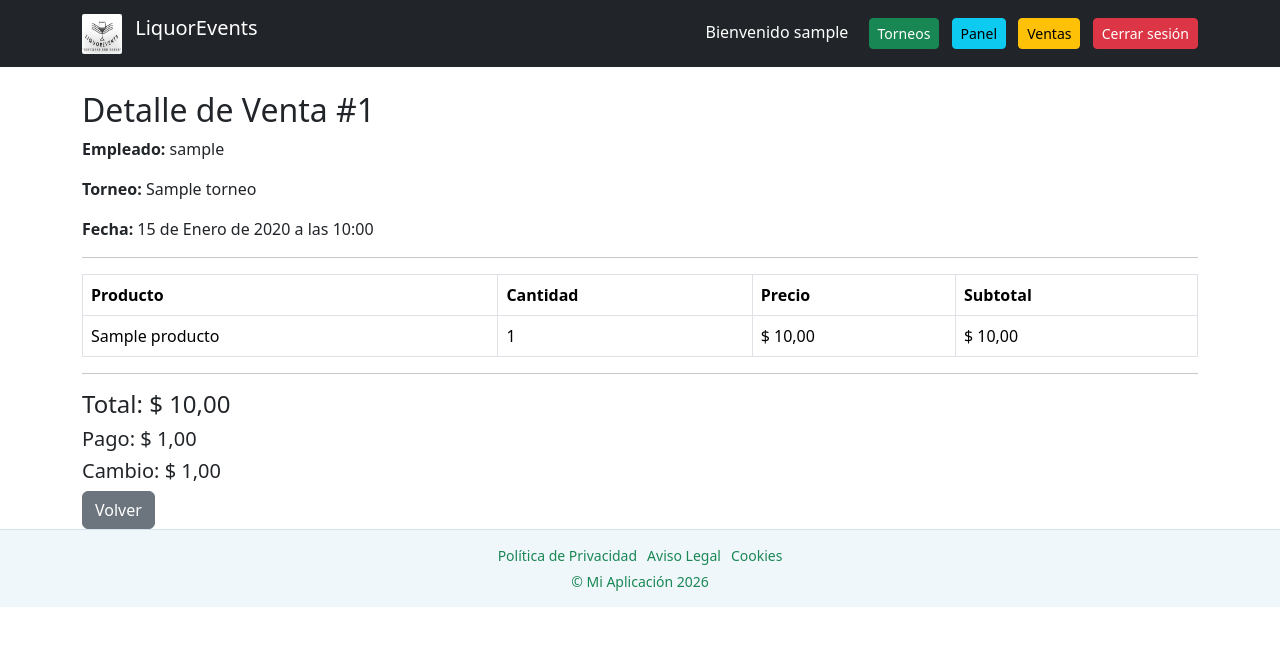
After one commit to Nataly2802/LiquorEventsDjango, a Django app: page /ventas/1/ in a window 1280 px wide. The commit adds this page. Shown: the top 646 px of the page. Run offline with Django 5.2, Linux system fonts and the light colour scheme; a user stored in the database is signed in; tables that the repository leaves empty hold one stand-in row (values such as "Sample post").

Commit message:
CRUD completo de Ventas

```diff
--- /dev/null
+++ b/inventario/templates/inventario/detalle_venta.html
@@ -0,0 +1,55 @@
+{% extends 'base/base.html' %}
+
+{% block contenido %}
+
+<h2>Detalle de Venta #{{ venta.id }}</h2>
+
+<p><strong>Empleado:</strong> {{ venta.empleado.username }}</p>
+
+<p><strong>Torneo:</strong>
+{% if venta.torneo %}
+{{ venta.torneo.nombre }}
+{% else %}
+Venta normal
+{% endif %}
+</p>
+
+<p><strong>Fecha:</strong> {{ venta.fecha }}</p>
+
+<hr>
+
+<table class="table table-bordered">
+
+<thead>
+<tr>
+<th>Producto</th>
+<th>Cantidad</th>
+<th>Precio</th>
+<th>Subtotal</th>
+</tr>
+</thead>
+
+<tbody>
+
+{% for d in detalles %}
+<tr>
+<td>{{ d.producto.nombre }}</td>
+<td>{{ d.cantidad }}</td>
+<td>$ {{ d.precio }}</td>
+<td>$ {{ d.subtotal }}</td>
+</tr>
+{% endfor %}
+
+</tbody>
+
+</table>
+
+<hr>
+
+<h4>Total: $ {{ venta.total }}</h4>
+<h5>Pago: $ {{ venta.pago }}</h5>
+<h5>Cambio: $ {{ venta.cambio }}</h5>
+
+<a href="/ventas/" class="btn btn-secondary">Volver</a>
+
+{% endblock %}
--- a/inventario/urls.py
+++ b/inventario/urls.py
@@ -1,9 +1,13 @@
 from django.urls import path
 from . import views
-
+from .views import lista_ventas, detalle_venta, eliminar_venta, exportar_excel, reporte_pdf
 urlpatterns = [
     path('venta/', views.crear_venta, name='crear_venta'),
     path('dashboard/', views.dashboard, name='dashboard'),
     path('ticket/<int:venta_id>/', views.ticket_pdf, name='ticket_pdf'),
-
+    path('ventas/', lista_ventas, name='lista_ventas'),
+    path('ventas/<int:venta_id>/', detalle_venta, name='detalle_venta'),
+    path('ventas/eliminar/<int:venta_id>/', eliminar_venta, name='eliminar_venta'),
+    path('ventas/excel/', exportar_excel, name='exportar_excel'),
+    path('ventas/pdf/', reporte_pdf, name='reporte_pdf'),
 ]
--- a/inventario/views.py
+++ b/inventario/views.py
@@ -10,7 +10,17 @@ from django.db.models import Sum
 from django.db.models.functions import TruncDate
 from django.db.models import Count
 import json
-from torneos.models import Torneo
+import openpyxl
+from django.contrib import messages
+from django.db import transaction
+from django.utils.dateparse import parse_date
+from reportlab.lib.pagesizes import letter
+from openpyxl.styles import Font
+from reportlab.platypus import SimpleDocTemplate, Table, TableStyle, Image, Paragraph, Spacer
+from reportlab.lib import colors
+from reportlab.lib.styles import getSampleStyleSheet
+import os
+from django.conf import settings
 # Create your views here.
 def solo_empleados(view_func):
 
@@ -19,7 +29,7 @@ def solo_empleados(view_func):
         if request.user.is_superuser:
             return view_func(request, *args, **kwargs)
 
-        if hasattr(request.user, "rol") and request.user.rol in ["administrador", "empleado"]:
+        if hasattr(request.user, "rol") and request.user.rol in ["admin", "empleado"]:
             return view_func(request, *args, **kwargs)
 
         return HttpResponse("No tienes permiso para acceder a ventas")
@@ -28,6 +38,7 @@ def solo_empleados(view_func):
 
 @login_required
 @solo_empleados
+@transaction.atomic
 def crear_venta(request):
 
     productos = Producto.objects.all()
@@ -36,48 +47,72 @@ def crear_venta(request):
     if request.method == "POST":
 
         torneo_id = request.POST.get("torneo")
-        print("TORNEO RECIBIDO:", torneo_id)
+        pago = float(request.POST.get("pago") or 0)
+
         torneo = None
-
         if torneo_id:
             torneo = Torneo.objects.get(id=torneo_id)
+
+        total = 0
+        detalles = []
+
+        for producto in productos:
+            cantidad = int(request.POST.get(f"cantidad_{producto.id}") or 0)
+
+            if cantidad > 0:
+
+                if cantidad > producto.stock:
+                    messages.error(request, f"Stock insuficiente para {producto.nombre}")
+                    return redirect("/venta/")
+
+                subtotal = float(producto.precio) * cantidad
+                total += subtotal
+
+                detalles.append({
+                    "producto": producto,
+                    "cantidad": cantidad,
+                    "precio": producto.precio,
+                    "subtotal": subtotal
+                })
+
+        if total == 0:
+            messages.error(request, "Debe seleccionar al menos un producto")
+            return redirect(f"/ticket/{venta.id}/")
+
+        if pago < total:
+            messages.error(request, "El pago es insuficiente")
+            return redirect("/venta/")
+
+        cambio = pago - total
 
         venta = Venta.objects.create(
             empleado=request.user,
             torneo=torneo,
-            total=0
+            total=total,
+            pago=pago,
+            cambio=cambio
         )
 
-        total = 0
+        for d in detalles:
+            DetalleVenta.objects.create(
+                venta=venta,
+                producto=d["producto"],
+                cantidad=d["cantidad"],
+                precio=d["precio"],
+                subtotal=d["subtotal"]
+            )
 
-        for producto in productos:
-            cantidad = request.POST.get(f"cantidad_{producto.id}")
-            if cantidad:
-                cantidad = int(cantidad)
-                if cantidad > 0 and producto.stock >= cantidad:
-                    precio_limpio = int(producto.precio)
-                    subtotal = precio_limpio * cantidad
+            producto = d["producto"]
+            producto.stock -= d["cantidad"]
+            producto.save()
 
-                    DetalleVenta.objects.create(
-                        venta=venta,
-                        producto=producto,
-                        cantidad=cantidad,
-                        precio=precio_limpio,
-                        subtotal=subtotal
-                    )
-
-                    producto.stock -= cantidad
-                    producto.save()
-                    total += subtotal
-
-        venta.total = int(total)
-        venta.save()
+        messages.success(request, f"Venta registrada correctamente. Cambio: ${cambio}")
 
         return redirect("/venta/")
 
     return render(request, "inventario/venta.html", {
         "productos": productos,
-        "torneos": Torneo.objects.all()
+        "torneos": torneos
     })
 
 @login_required
@@ -144,41 +179,307 @@ def dashboard(request):
     return render(request, 'inventario/dashboard.html', context)
 
 
+
 @login_required
 def ticket_pdf(request, venta_id):
 
     venta = Venta.objects.get(id=venta_id)
-
-    detalles = DetalleVenta.objects.filter(
-        venta=venta
-    )
+    detalles = DetalleVenta.objects.filter(venta=venta)
 
     response = HttpResponse(content_type="application/pdf")
-    response["Content-Disposition"] = f'attachment; filename="ticket_{venta.id}.pdf"'
+    response["Content-Disposition"] = f'attachment; filename=recibo_{venta.id}.pdf'
 
-    p = canvas.Canvas(response)
+    doc = SimpleDocTemplate(response, pagesize=letter)
 
-    y = 800
+    styles = getSampleStyleSheet()
+    elements = []
 
-    p.drawString(100, y, "LiquorEvents")
-    y -= 30
+    logo_path = os.path.join(settings.BASE_DIR, 'static/IMG/logo.jpg')
+    if os.path.exists(logo_path):
+        elements.append(Image(logo_path, width=80, height=80))
 
-    p.drawString(100, y, f"Venta #{venta.id}")
-    y -= 30
+    elements.append(Paragraph("<b>LiquorEvents</b>", styles['Title']))
+    elements.append(Paragraph("NIT: 123456789", styles['Normal']))
+    elements.append(Paragraph("Bogotá, Colombia", styles['Normal']))
+    elements.append(Spacer(1, 10))
+
+    fecha_formateada = venta.fecha.strftime("%d/%m/%Y %H:%M")
+
+    elements.append(Paragraph(f"<b>Factura N°:</b> {venta.id}", styles['Normal']))
+    elements.append(Paragraph(f"<b>Fecha:</b> {fecha_formateada}", styles['Normal']))
+    elements.append(Paragraph(f"<b>Empleado:</b> {venta.empleado.username}", styles['Normal']))
+
+    if venta.torneo:
+        elements.append(Paragraph(f"<b>Torneo:</b> {venta.torneo.nombre}", styles['Normal']))
+    else:
+        elements.append(Paragraph("<b>Tipo:</b> Venta normal", styles['Normal']))
+
+    elements.append(Spacer(1, 10))
+
+    data = [["Producto", "Cant", "Precio", "Subtotal"]]
 
     for d in detalles:
+        data.append([
+            d.producto.nombre,
+            d.cantidad,
+            f"${int(d.precio)}",
+            f"${int(d.subtotal)}"
+        ])
 
-        texto = f"{d.producto.nombre} x{d.cantidad} - ${d.subtotal}"
+    table = Table(data)
 
-        p.drawString(100, y, texto)
+    table.setStyle(TableStyle([
+        ('BACKGROUND', (0,0), (-1,0), colors.black),
+        ('TEXTCOLOR', (0,0), (-1,0), colors.white),
 
-        y -= 20
+        ('GRID', (0,0), (-1,-1), 1, colors.grey),
 
-    y -= 20
+        ('ALIGN', (1,1), (-1,-1), 'CENTER'),
+        ('FONTNAME', (0,0), (-1,0), 'Helvetica-Bold'),
+    ]))
 
-    p.drawString(100, y, f"TOTAL: ${venta.total}")
+    elements.append(table)
+    elements.append(Spacer(1, 15))
 
-    p.showPage()
-    p.save()
+    elements.append(Paragraph(f"<b>Total:</b> ${int(venta.total)}", styles['Normal']))
+    elements.append(Paragraph(f"<b>Pago:</b> ${int(venta.pago)}", styles['Normal']))
+    elements.append(Paragraph(f"<b>Cambio:</b> ${int(venta.cambio)}", styles['Normal']))
+
+    elements.append(Spacer(1, 10))
+    elements.append(Paragraph("Gracias por su compra", styles['Italic']))
+
+    doc.build(elements)
 
     return response
+
+@login_required
+@solo_empleados
+def lista_ventas(request):
+
+    ventas = Venta.objects.all().order_by('-fecha')
+
+    fecha = request.GET.get('fecha')
+    torneo = request.GET.get('torneo')
+    producto = request.GET.get('producto')
+
+
+    if fecha:
+        ventas = ventas.filter(fecha__date=fecha)
+
+    if torneo:
+        ventas = ventas.filter(torneo__nombre__icontains=torneo)
+
+    if producto:
+        ventas = ventas.filter(
+        detalleventa__producto__nombre__icontains=producto
+    ).distinct()
+
+    return render(request, "inventario/lista_ventas.html", {
+        "ventas": ventas
+    })
+
+@login_required
+@solo_empleados
+def detalle_venta(request, venta_id):
+
+    venta = Venta.objects.get(id=venta_id)
+
+    detalles = DetalleVenta.objects.filter(venta=venta)
+
+    return render(request, "inventario/detalle_venta.html", {
+        "venta": venta,
+        "detalles": detalles
+    })
+
+@login_required
+@solo_empleados
+@transaction.atomic
+def eliminar_venta(request, venta_id):
+
+    venta = Venta.objects.get(id=venta_id)
+    detalles = DetalleVenta.objects.filter(venta=venta)
+
+    for d in detalles:
+        producto = d.producto
+        producto.stock += d.cantidad
+        producto.save()
+
+    venta.delete()
+
+    from django.contrib import messages
+    messages.success(request, "Venta eliminada y stock restaurado correctamente")
+
+    return redirect("/ventas/")
+
+@login_required
+@solo_empleados
+def exportar_excel(request):
+
+    ventas = Venta.objects.all().order_by('-fecha')
+
+    fecha = request.GET.get('fecha')
+    torneo = request.GET.get('torneo')
+    producto = request.GET.get('producto')
+
+    if fecha:
+        ventas = ventas.filter(fecha__date=fecha)
+
+    if torneo:
+        ventas = ventas.filter(torneo__nombre__icontains=torneo)
+
+    if producto:
+        ventas = ventas.filter(
+        detalleventa__producto__nombre__icontains=producto
+    ).distinct()
+
+    wb = openpyxl.Workbook()
+    ws = wb.active
+    ws.title = "Reporte de Ventas"
+
+    ws.append([
+        "ID Venta",
+        "Empleado",
+        "Torneo",
+        "Producto",
+        "Cantidad",
+        "Precio",
+        "Subtotal",
+        "Total Venta",
+        "Fecha"
+    ])
+
+    for venta in ventas:
+
+        detalles = DetalleVenta.objects.filter(venta=venta)
+
+        for d in detalles:
+            ws.append([
+                venta.id,
+                venta.empleado.username,
+                venta.torneo.nombre if venta.torneo else "Venta normal",
+                d.producto.nombre,
+                d.cantidad,
+                float(d.precio),
+                float(d.subtotal),
+                float(venta.total),
+                str(venta.fecha)
+            ])
+            for cell in ws[1]:
+                cell.font = Font(bold=True)
+
+    response = HttpResponse(
+        content_type="application/vnd.openxmlformats-officedocument.spreadsheetml.sheet"
+    )
+    response["Content-Disposition"] = "attachment; filename=reporte_ventas.xlsx"
+    for column in ws.columns:
+        max_length = 0
+    col = column[0].column_letter
+
+    for cell in column:
+        try:
+            if len(str(cell.value)) > max_length:
+                max_length = len(str(cell.value))
+        except:
+            pass
+
+    ws.column_dimensions[col].width = max_length + 2
+    wb.save(response)
+
+    return response
+
+@login_required
+@solo_empleados
+def reporte_pdf(request):
+
+    from reportlab.lib.pagesizes import letter
+    from reportlab.platypus import SimpleDocTemplate, Table, TableStyle, Image, Paragraph, Spacer
+    from reportlab.lib import colors
+    from reportlab.lib.styles import getSampleStyleSheet
+    from django.http import HttpResponse
+    import os
+    from django.conf import settings
+
+    ventas = Venta.objects.all().order_by('-fecha')
+
+    fecha = request.GET.get('fecha')
+    torneo = request.GET.get('torneo')
+    producto = request.GET.get('producto')
+
+    if fecha:
+        ventas = ventas.filter(fecha__date=fecha)
+
+    if torneo:
+        ventas = ventas.filter(torneo__nombre__icontains=torneo)
+
+    if producto:
+        ventas = ventas.filter(
+            detalleventa__producto__nombre__icontains=producto
+        ).distinct()
+
+    response = HttpResponse(content_type="application/pdf")
+    response["Content-Disposition"] = "attachment; filename=reporte_ventas.pdf"
+
+    doc = SimpleDocTemplate(response, pagesize=letter)
+
+    elements = []
+    styles = getSampleStyleSheet()
+
+    logo_path = os.path.join(settings.BASE_DIR, 'static/IMG/logo.jpg')
+    if os.path.exists(logo_path):
+        elements.append(Image(logo_path, width=80, height=80))
+
+    elements.append(Paragraph("REPORTE DE VENTAS - LiquorEvents", styles['Title']))
+    elements.append(Spacer(1, 10))
+
+    if fecha:
+        elements.append(Paragraph(f"Fecha: {fecha}", styles['Normal']))
+    if torneo:
+        elements.append(Paragraph(f"Torneo: {torneo}", styles['Normal']))
+    if producto:
+        elements.append(Paragraph(f"Producto: {producto}", styles['Normal']))
+
+    elements.append(Spacer(1, 10))
+
+    data = [
+        ["ID", "Empleado", "Torneo", "Producto", "Cant", "Subtotal"]
+    ]
+
+    total_general = 0
+
+    for venta in ventas:
+
+        detalles = DetalleVenta.objects.filter(venta=venta)
+
+        for d in detalles:
+            data.append([
+                venta.id,
+                venta.empleado.username,
+                venta.torneo.nombre if venta.torneo else "Normal",
+                d.producto.nombre,
+                d.cantidad,
+                f"${int(d.subtotal)}"
+            ])
+
+            total_general += d.subtotal
+
+    table = Table(data)
+
+    table.setStyle(TableStyle([
+        ('BACKGROUND', (0,0), (-1,0), colors.grey),
+        ('TEXTCOLOR', (0,0), (-1,0), colors.white),
+
+        ('GRID', (0,0), (-1,-1), 1, colors.black),
+
+        ('FONTNAME', (0,0), (-1,0), 'Helvetica-Bold'),
+        ('ALIGN', (4,1), (5,-1), 'CENTER'),
+    ]))
+
+    elements.append(table)
+
+    elements.append(Spacer(1, 15))
+
+    elements.append(Paragraph(f"TOTAL GENERAL: ${int(total_general)}", styles['Heading2']))
+
+    doc.build(elements)
+
+    return response
--- a/torneos/templates/base/base.html
+++ b/torneos/templates/base/base.html
@@ -53,7 +53,7 @@
                 {% if user.is_authenticated %}
                     <span class="text-white me-3">Bienvenido {{ user.username }}</span>
 
-                    <a class="btn btn-outline-light btn-sm me-2" href="{% url 'lista_torneos' %}">Torneos</a>
+                    <a class="btn btn-success btn-sm me-2" href="{% url 'lista_torneos' %}">Torneos</a>
 
                 {% if user.rol == 'participante' %}
                     <a class="btn btn-outline-light btn-sm me-2" href="{% url 'mis_torneos' %}">Mis torneos</a>
@@ -62,7 +62,7 @@
 
                     {% if user.rol == 'admin' or user.rol == 'empleado' or user.is_superuser %}
                         <a class="btn btn-info btn-sm me-2" href="/dashboard/">Panel</a>
-                        <a class="btn btn-success btn-sm me-2" href="/venta/">Ventas</a>
+                        <a class="btn btn-warning btn-sm me-2" href="/ventas/">Ventas</a>
                     {% endif %}
 
                     <form action="/logout/" method="POST" style="display:inline;">
@@ -91,7 +91,7 @@
         {% endblock %}
     </div>
 
-    <script src="https://cdn.jsdelivr.net"></script>
+    <script src="https://cdn.jsdelivr.net/npm/bootstrap@5.3.2/dist/js/bootstrap.bundle.min.js"></script>
 <footer class="custom-footer text-center mt-auto">
     <div class="container">
         <div class="d-flex justify-content-center flex-wrap">
```
Also changed, not shown: inventario/models.py (+6 -3 lines), inventario/templates/inventario/lista_ventas.html (added, +112 -0 lines), inventario/templates/inventario/venta.html (+53 -4 lines), inventario/migrations/0004_venta_cambio_venta_pago.py (added).
